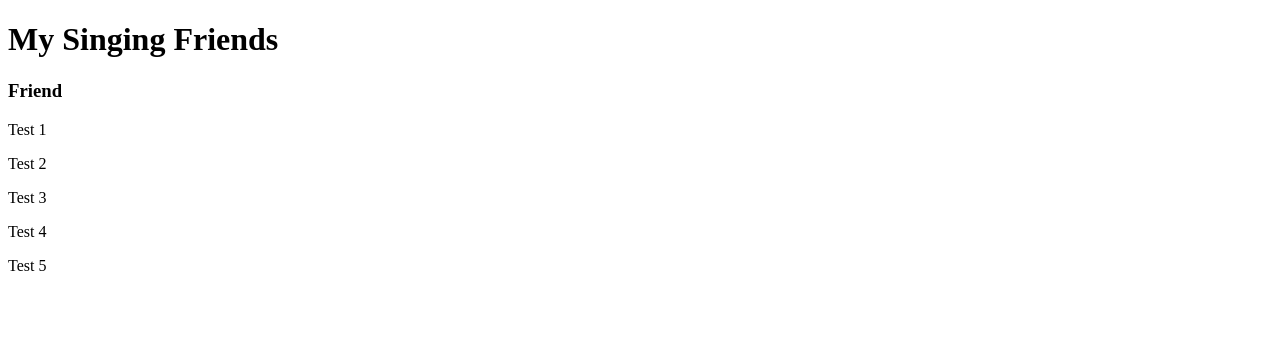
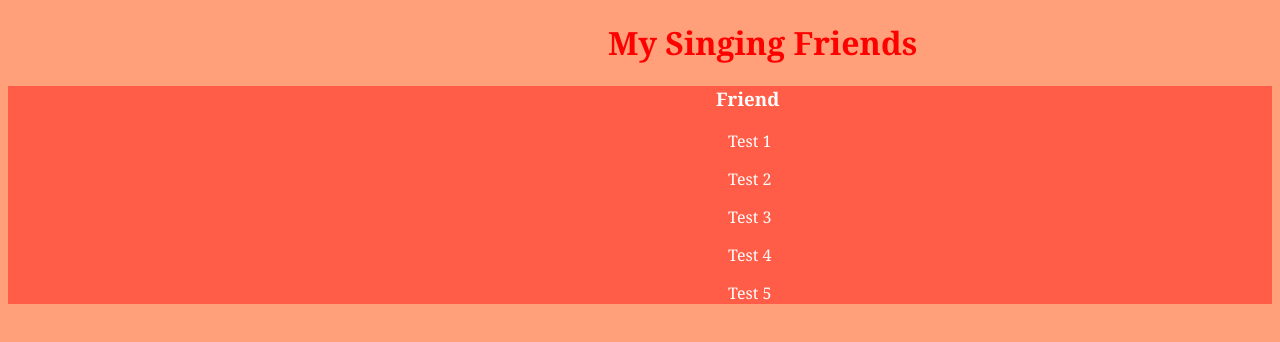
Before and after one commit to ethanjd23/99-Lines, a plain HTML site: page index.html in a window 1280 px wide. Drawn offline with Linux system fonts and the light colour scheme.

Commit message:
CSS added and styled

```diff
--- a/index.html
+++ b/index.html
@@ -4,10 +4,11 @@
     <meta charset="UTF-8">
     <meta name="viewport" content="width=device-width, initial-scale=1.0">
     <title>99 Lines of Code in the File</title>
+    <link rel="stylesheet" href="styles.css">
 </head>
 <body>
     <h1>My Singing Friends</h1>
-    <div class="friends">
+    <div class="friend">
         <h3>Friend</h3>
         <p>Test 1</p>
         <p>Test 2</p>
--- a/styles.css
+++ b/styles.css
@@ -0,0 +1,21 @@
+body {
+    background-color: lightsalmon;
+}
+h1 {
+    color: red;
+    font-family: Georgia;
+    margin-left: 75vh;
+}
+.friend {
+    background: rgba(255, 0, 0, 0.418);
+}
+h3 {
+    color: white;
+    font-family: Georgia, 'Times New Roman', Times, serif;
+    margin-left: 88.5vh;
+}
+p {
+    color: white;
+    font-family: Georgia, 'Times New Roman', Times, serif;
+    margin-left: 90vh;
+}
```
